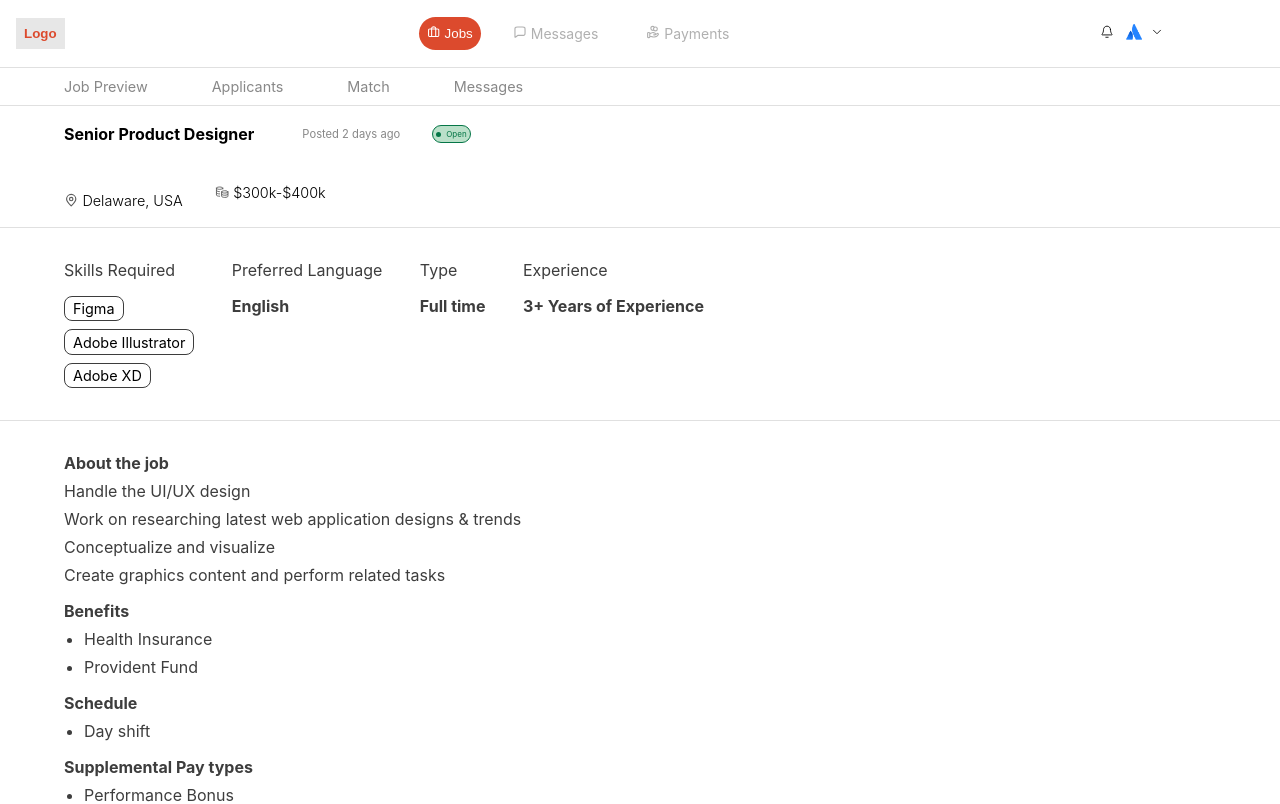
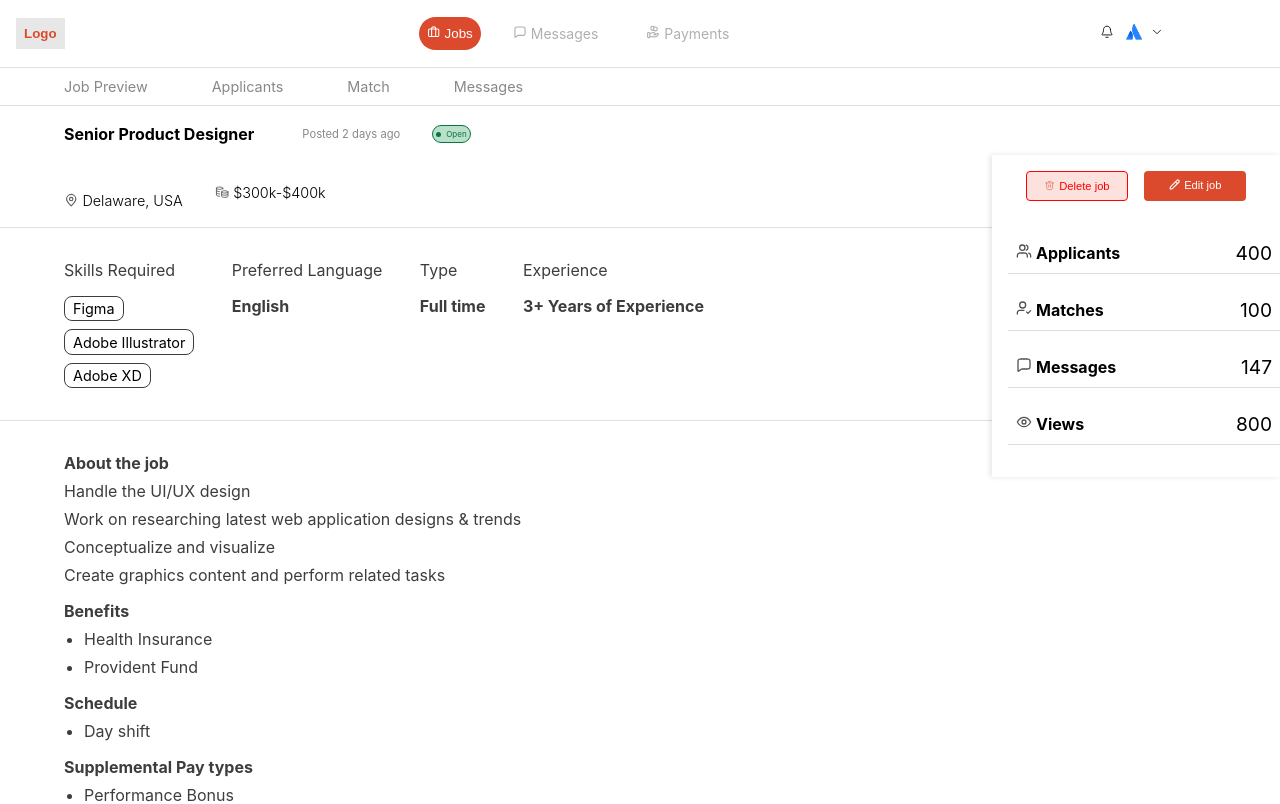
Before and after one commit to Vedantjn/clade-assignment, a React (Create React App) app in the folder assignment/: page / in a window 1280 px wide. Shown: the top 804 px of the page. Built offline with nearby package versions, Linux system fonts and the light colour scheme.

Commit message:
have to update the sidebar further

```diff
--- a/assignment/src/components/HeroSection.jsx
+++ b/assignment/src/components/HeroSection.jsx
@@ -4,10 +4,13 @@ import About from './About'
 import Border from './Border'
 import ShortInfo from './ShortInfo'
 import CompanyInfo from './CompanyInfo'
+import RightSidebar from './RightSidebar'
+import '../styles/HeroSection.css'
 
 const HeroSection = () => {
   return (
-    <div>
+    <div className="hero-section-container">
+      <div className="main-content">
         <Heading />
         <Border />
         <ShortInfo />
@@ -16,6 +19,8 @@ const HeroSection = () => {
         <Border />
         <CompanyInfo />
       </div>
+      <RightSidebar />
+    </div>
   )
 }
 
--- /dev/null
+++ b/assignment/src/components/RightSidebar.jsx
@@ -0,0 +1,59 @@
+import React from 'react'
+import '../styles/RightSidebar.css'
+
+const RightSidebar = () => {
+  return (
+    <div className="right-sidebar">
+      <div className="sidebar-content">
+        <div className="sidebar-buttons">
+          <button className="delete-job"><svg width="21" height="20" viewBox="0 0 21 20" fill="none" xmlns="http://www.w3.org/2000/svg">
+<path d="M8 2.5H13M3 5H18M16.3333 5L15.7489 13.7661C15.6612 15.0813 15.6174 15.7389 15.3333 16.2375C15.0833 16.6765 14.706 17.0294 14.2514 17.2497C13.735 17.5 13.0759 17.5 11.7578 17.5H9.24221C7.92409 17.5 7.26503 17.5 6.74861 17.2497C6.29396 17.0294 5.91674 16.6765 5.66665 16.2375C5.38259 15.7389 5.33875 15.0813 5.25107 13.7661L4.66667 5M8.83333 8.75V12.9167M12.1667 8.75V12.9167" stroke="#DC4A2D" stroke-linecap="round" stroke-linejoin="round"/>
+</svg>
+Delete job</button>
+          <button className="edit-job"><svg width="16" height="16" viewBox="0 0 16 16" fill="none" xmlns="http://www.w3.org/2000/svg">
+<g clip-path="url(#clip0_1_9150)">
+<path d="M12 6.66668L9.33331 4.00001M1.66663 14.3333L3.92287 14.0826C4.19853 14.052 4.33636 14.0367 4.46519 13.995C4.57949 13.958 4.68826 13.9057 4.78855 13.8396C4.9016 13.765 4.99966 13.667 5.19578 13.4709L14 4.66668C14.7364 3.9303 14.7364 2.73639 14 2.00001C13.2636 1.26363 12.0697 1.26363 11.3333 2.00001L2.52911 10.8042C2.33299 11.0003 2.23493 11.0984 2.16038 11.2114C2.09425 11.3117 2.04197 11.4205 2.00497 11.5348C1.96326 11.6636 1.94795 11.8014 1.91732 12.0771L1.66663 14.3333Z" stroke="white" stroke-width="1.6" stroke-linecap="round" stroke-linejoin="round"/>
+</g>
+<defs>
+<clipPath id="clip0_1_9150">
+<rect width="16" height="16" fill="white"/>
+</clipPath>
+</defs>
+</svg>
+Edit job</button>
+        </div>
+        <div className="sidebar-item">
+          <span className="item-label"><svg width="20" height="20" viewBox="0 0 20 20" fill="none" xmlns="http://www.w3.org/2000/svg">
+<path d="M18.3334 17.5V15.8333C18.3334 14.2801 17.271 12.9751 15.8334 12.605M12.9167 2.7423C14.1383 3.23679 15 4.43443 15 5.83333C15 7.23224 14.1383 8.42988 12.9167 8.92437M14.1667 17.5C14.1667 15.9469 14.1667 15.1703 13.913 14.5577C13.5746 13.741 12.9257 13.092 12.109 12.7537C11.4964 12.5 10.7198 12.5 9.16669 12.5H6.66669C5.11355 12.5 4.33698 12.5 3.72441 12.7537C2.90765 13.092 2.25874 13.741 1.92042 14.5577C1.66669 15.1703 1.66669 15.9469 1.66669 17.5M11.25 5.83333C11.25 7.67428 9.75764 9.16667 7.91669 9.16667C6.07574 9.16667 4.58335 7.67428 4.58335 5.83333C4.58335 3.99238 6.07574 2.5 7.91669 2.5C9.75764 2.5 11.25 3.99238 11.25 5.83333Z" stroke="#4F4F4F" stroke-width="1.6" stroke-linecap="round" stroke-linejoin="round"/>
+</svg>
+Applicants</span>
+          <span className="item-value">400</span>
+        </div>
+        <div className="sidebar-item">
+          <span className="item-label"><svg width="20" height="20" viewBox="0 0 20 20" fill="none" xmlns="http://www.w3.org/2000/svg">
+<path d="M10 12.9167H6.25002C5.08705 12.9167 4.50557 12.9167 4.0324 13.0602C2.96707 13.3834 2.13339 14.217 1.81022 15.2824C1.66669 15.7555 1.66669 16.337 1.66669 17.5M13.3334 15L15 16.6667L18.3334 13.3333M12.0834 6.25C12.0834 8.32107 10.4044 10 8.33335 10C6.26229 10 4.58335 8.32107 4.58335 6.25C4.58335 4.17893 6.26229 2.5 8.33335 2.5C10.4044 2.5 12.0834 4.17893 12.0834 6.25Z" stroke="#4F4F4F" stroke-width="1.6" stroke-linecap="round" stroke-linejoin="round"/>
+</svg>
+Matches</span>
+          <span className="item-value">100</span>
+        </div>
+        <div className="sidebar-item">
+          <span className="item-label"><svg width="20" height="20" viewBox="0 0 20 20" fill="none" xmlns="http://www.w3.org/2000/svg">
+<path d="M2.5 6.5C2.5 5.09987 2.5 4.3998 2.77248 3.86502C3.01217 3.39462 3.39462 3.01217 3.86502 2.77248C4.3998 2.5 5.09987 2.5 6.5 2.5H13.5C14.9001 2.5 15.6002 2.5 16.135 2.77248C16.6054 3.01217 16.9878 3.39462 17.2275 3.86502C17.5 4.3998 17.5 5.09987 17.5 6.5V11C17.5 12.4001 17.5 13.1002 17.2275 13.635C16.9878 14.1054 16.6054 14.4878 16.135 14.7275C15.6002 15 14.9001 15 13.5 15H8.06979C7.54975 15 7.28972 15 7.04101 15.051C6.82036 15.0963 6.60683 15.1712 6.40624 15.2737C6.18014 15.3892 5.9771 15.5517 5.57101 15.8765L3.58313 17.4668C3.23639 17.7442 3.06302 17.8829 2.91712 17.8831C2.79022 17.8832 2.67019 17.8255 2.59102 17.7263C2.5 17.6123 2.5 17.3903 2.5 16.9463V6.5Z" stroke="#4F4F4F" stroke-width="1.6" stroke-linecap="round" stroke-linejoin="round"/>
+</svg>
+Messages</span>
+          <span className="item-value">147</span>
+        </div>
+        <div className="sidebar-item">
+          <span className="item-label"><svg width="20" height="20" viewBox="0 0 20 20" fill="none" xmlns="http://www.w3.org/2000/svg">
+<path d="M2.01677 10.5943C1.90328 10.4146 1.84654 10.3248 1.81477 10.1862C1.79091 10.0821 1.79091 9.91792 1.81477 9.81383C1.84654 9.67524 1.90328 9.58539 2.01677 9.40569C2.95461 7.92071 5.74617 4.16667 10.0003 4.16667C14.2545 4.16667 17.0461 7.92071 17.9839 9.40569C18.0974 9.58539 18.1541 9.67524 18.1859 9.81383C18.2098 9.91792 18.2098 10.0821 18.1859 10.1862C18.1541 10.3248 18.0974 10.4146 17.9839 10.5943C17.0461 12.0793 14.2545 15.8333 10.0003 15.8333C5.74617 15.8333 2.95461 12.0793 2.01677 10.5943Z" stroke="#4F4F4F" stroke-width="1.6" stroke-linecap="round" stroke-linejoin="round"/>
+<path d="M10.0003 12.5C11.381 12.5 12.5003 11.3807 12.5003 10C12.5003 8.61929 11.381 7.50001 10.0003 7.50001C8.61962 7.50001 7.50034 8.61929 7.50034 10C7.50034 11.3807 8.61962 12.5 10.0003 12.5Z" stroke="#4F4F4F" stroke-width="1.6" stroke-linecap="round" stroke-linejoin="round"/>
+</svg>
+Views</span>
+          <span className="item-value">800</span>
+        </div>
+      </div>
+    </div>
+  )
+}
+
+export default RightSidebar
--- /dev/null
+++ b/assignment/src/styles/HeroSection.css
@@ -0,0 +1,9 @@
+/* .hero-section-container {
+    display: flex;
+    justify-content: space-between;
+  }
+
+  .main-content {
+    width: 75%;
+  }
+   */
--- /dev/null
+++ b/assignment/src/styles/RightSidebar.css
@@ -0,0 +1,60 @@
+.right-sidebar {
+    width: 20%;
+    position: fixed;
+    top: calc(6.7rem + 3rem); /* Adjust based on your layout */
+    right: 0;
+    background-color: white;
+    display: flex;
+    flex-direction: column;
+    padding: 1rem;
+    box-shadow: -2px 0 5px rgba(0,0,0,0.1);
+    overflow-y: auto; /* Enable scrolling */
+  }
+
+  .sidebar-buttons {
+    display: flex;
+    /* flex-direction: column; */
+    justify-content: center;
+    gap: 1rem;
+    margin-bottom: 2rem;
+    }
+
+.delete-job, .edit-job {
+    font-size: 0.7rem;
+    border: none;
+    padding: 0.5rem 1rem;
+    cursor: pointer;
+    border-radius: 4px;display: flex;
+    justify-content: center;
+    width: 40%;
+  }
+
+  .delete-job{
+    background-color: #fde1dc;
+    color: red;
+    border: 0.1rem solid red;
+  }
+
+  .edit-job {
+    background-color: #DC4A2D;
+    color: white;
+  }
+
+  .sidebar-item {
+    width: 100%;
+    display: flex;
+    justify-content: space-between;
+    align-items: center;
+    padding: 0.5rem;
+    border-bottom: 1px solid #ddd;
+    background-color: white;
+    margin-bottom: 1rem;
+  }
+
+  .item-label {
+    font-weight: bold;
+  }
+
+  .item-value {
+    font-size: 1.2rem;
+  }
```
Lines whose indentation alone changed are shown as unchanged.
